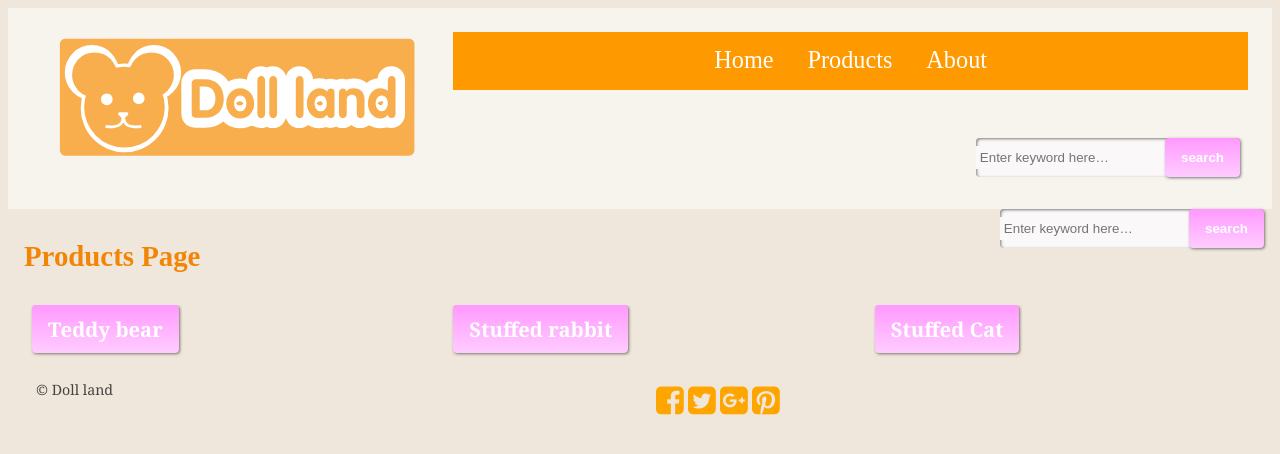
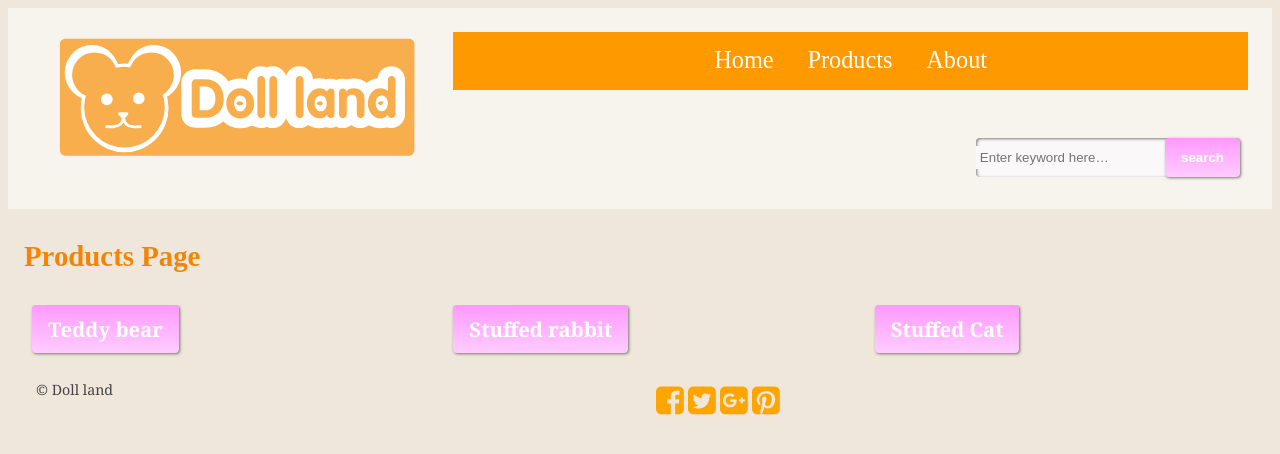
Before and after one commit to taha0012/ecommerce-website, a Jekyll site: the page built from search.html, in a window 1280 px wide. Shown: the top 454 px of the page. Built offline with Jekyll 4.4.1, drawn with Linux system fonts in a browser that asks for light colours; nearby versions of some CDN libraries; some web fonts are replaced; Markdown is read by kramdown in place of the engine named in the settings.

Commit message:
delete head in search page

```diff
--- a/search.html
+++ b/search.html
@@ -3,14 +3,6 @@ layout: default
 title: Doll land
 meta: Search field for doll land.
 ---
-<head>
-	<div>
-<form method="get" role="search" action="{{site.baseurl}}/search/" class="search">
-<input type="text" name="search" placeholder="Enter keyword here…" class="keyword">
-<input type="submit" value="search" class="btn">
-</form>
-	</div>
-</head>
 <h1>Products Page</h1>
 
 <div class="grid">
```
